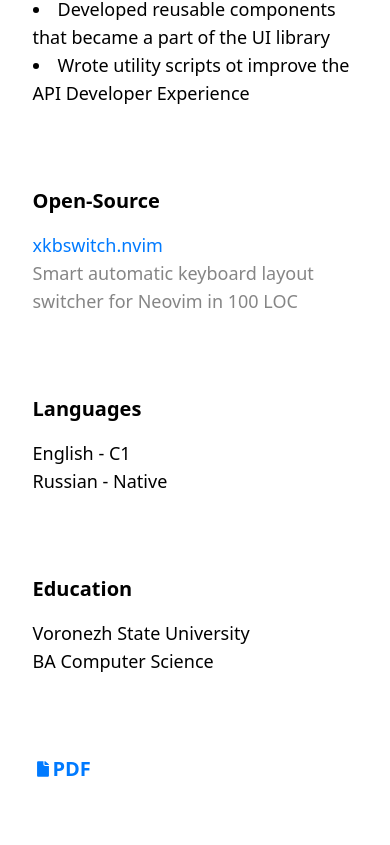
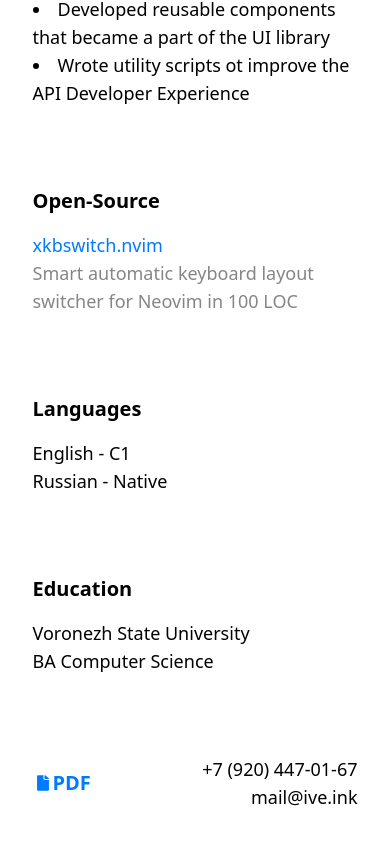
Before and after one commit to ivanesmantovich/ive.ink, a Next.js app: page /resume in a window 390 px wide. Shown: the part 713-1558 px from the top of the page. Built offline with nearby package versions, Linux system fonts and the light colour scheme.

Commit message:
Include phone and mail in the resume

```diff
--- a/components/Resume.tsx
+++ b/components/Resume.tsx
@@ -108,8 +108,9 @@ export default function Resume() {
                     <div className={'font-medium'}>BA Computer Science</div>
                 </div>
 
+                <div className={'flex justify-between items-center my-20'}>
                     <a
-                    className="flex my-20 w-fit font-semibold text-xl sm:text-2xl text-[#007aff] link"
+                        className="flex h-fit font-semibold text-xl sm:text-2xl text-[#007aff] link"
                         href={'resume.pdf'}
                         target={'_blank'}
                         rel={'noopener noreferrer'}
@@ -120,6 +121,23 @@ export default function Resume() {
                         </div>
                         <div>PDF</div>
                     </a>
+                    <div
+                        className={'flex flex-col text-lg sm:text-xl items-end'}
+                    >
+                        <a
+                            className={'block link !text-black'}
+                            href="tel:+79204470167"
+                        >
+                            +7 (920) 447-01-67
+                        </a>
+                        <a
+                            className={'block link !text-black w-fit'}
+                            href="mailto:mail@ive.ink"
+                        >
+                            mail@ive.ink
+                        </a>
+                    </div>
+                </div>
             </div>
         </div>
     )
```
Lines whose indentation alone changed are shown as unchanged.
